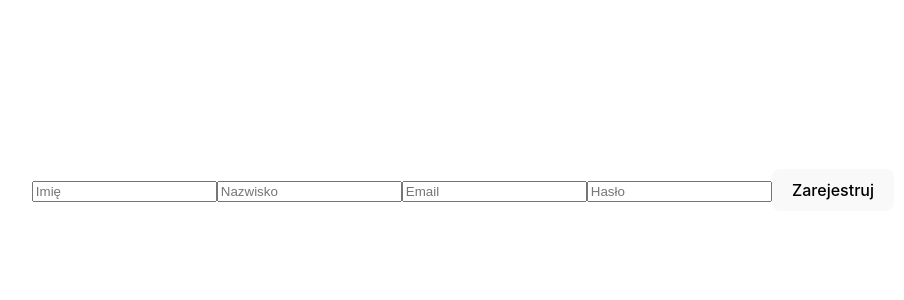
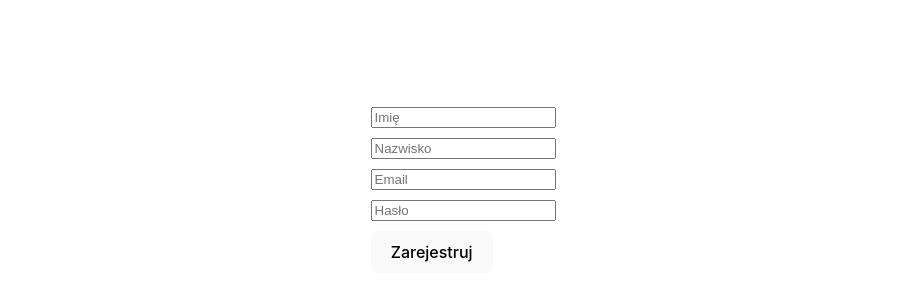
Before and after one commit to lukas-sikora/zadania-react, a React (Vite) app in the folder react-training/: page / in a window 1280 px wide. Shown: the part 210-510 px from the top of the page, without its empty margins (177-1081 px from the left). Built offline with nearby package versions, Linux system fonts and the light colour scheme.

Commit message:
react-hook-form-task/1-solution

```diff
--- a/react-training/src/App.jsx
+++ b/react-training/src/App.jsx
@@ -1,28 +1,79 @@
+import { useState } from "react";
 import { useForm } from "react-hook-form";
 
 const App = () => {
-  const { register, handleSubmit } = useForm();
+  const {
+    register,
+    handleSubmit,
+    formState: { errors },
+  } = useForm();
+  const [submittedData, setSubmittedData] = useState(null);
 
-  const onSubmit = (data) => console.log(data);
+  const onSubmit = (data) => setSubmittedData(data);
 
   return (
-    <form onSubmit={handleSubmit(onSubmit)}>
+    <>
+      <form
+        onSubmit={handleSubmit(onSubmit)}
+        style={{
+          display: "flex",
+          flexDirection: "column",
+          alignItems: "flex-start",
+          gap: "10px",
+        }}
+      >
         <input
-        {...register("firstName", { required: true })}
+          name="firstName"
+          {...register("firstName", { required: "Imię jest wymagane" })}
           placeholder="Imię"
         />
+        {errors.firstName && <p>{errors.firstName.message}</p>}
         <input
-        {...register("lastName", { required: true })}
+          name="lastName"
+          {...register("lastName", { required: "Nazwisko jest wymagane" })}
           placeholder="Nazwisko"
         />
-      <input {...register("email", { required: true })} placeholder="Email" />
+        {errors.lastName && <p>{errors.lastName.message}</p>}
         <input
-        {...register("password", { required: true })}
+          name="email"
+          {...register("email", {
+            required: "Email jest wymagany",
+            pattern: {
+              value: /^[A-Z0-9._%+-]+@[A-Z0-9.-]+\.[A-Z]{2,}$/i,
+              message: "Nieprawidłowy format adresu email",
+            },
+          })}
+          placeholder="Email"
+        />
+        {errors.email && <p>{errors.email.message}</p>}
+        <input
+          name="password"
+          {...register("password", {
+            required: "Hasło jest wymagane",
+            minLength: {
+              value: 8,
+              message: "Hasło musi zawierać co najmniej 8 znaków",
+            },
+            pattern: {
+              value: /^(?=.*\d)(?=.*[a-z])(?=.*[A-Z]).{8,}$/,
+              message:
+                "Hasło musi zawierać jedną wielką literę, jedną małą literę i jedną cyfrę",
+            },
+          })}
           placeholder="Hasło"
         />
+        {errors.password && <p>{errors.password.message}</p>}
         <button type="submit">Zarejestruj</button>
       </form>
+      {submittedData && (
+        <div>
+          <h2>Dane zarejestrowanego użytkownika:</h2>
+          <p>Imię: {submittedData.firstName}</p>
+          <p>Nazwisko: {submittedData.lastName}</p>
+          <p>Email: {submittedData.email}</p>
+        </div>
+      )}
+    </>
   );
 };
-
 export default App;
```
Lines whose indentation alone changed are shown as unchanged.
